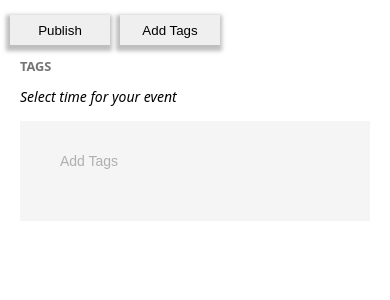
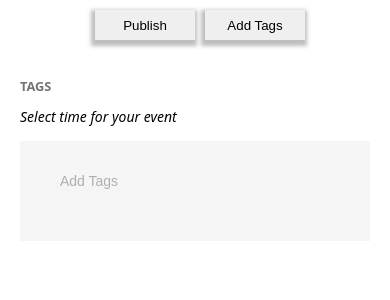
Before and after one commit to RohitPatil-r45/React_Projects, a React (Create React App) app in the folder tag-input/: page / in a window 390 px wide. Shown: the top 300 px of the page. Built offline with nearby package versions, Linux system fonts and the light colour scheme.

Commit message:
mobile responsive

```diff
--- a/tag-input/src/TagInput.js
+++ b/tag-input/src/TagInput.js
@@ -101,6 +101,7 @@ const TagInput = () => {
   return (
     <div className="container">
       <div className="publish-container">
+        <div>
           <button
             type="button"
             onClick={() => setPublish(true)}
@@ -115,6 +116,7 @@ const TagInput = () => {
           >
             Add Tags
           </button>
+        </div>
         {alert && (
           <div className="error">
             <h3>Please Enter Tag!!!</h3>
--- a/tag-input/src/index.css
+++ b/tag-input/src/index.css
@@ -195,7 +195,7 @@ code {
     flex-direction: column;
     justify-content: center;
     align-items: center;
-    margin-top: 5px;
+    margin-top: 10px;
   }
 
   .heading {
@@ -330,8 +330,10 @@ code {
   .publish-container {
     display: flex;
     width: 100%;
-    height: 50px;
+    height: 65px;
     align-items: center;
+    justify-content: space-between;
+    flex-direction: column;
   }
 
   .publish-btn {
```
Lines whose indentation alone changed are shown as unchanged.
